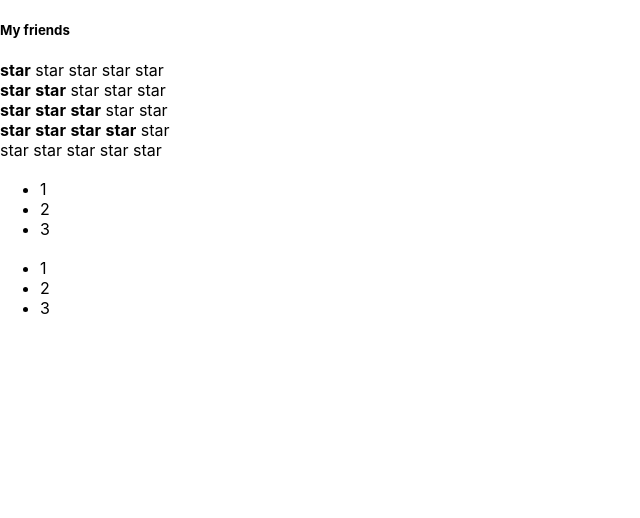
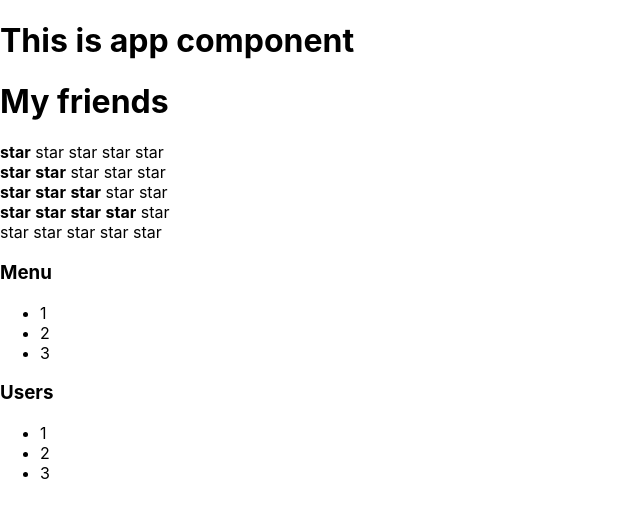
Before and after one commit to vovakiriuhins/react-kabzda, a React (Create React App) app: page / in a window 1280 px wide. Shown: the top 518 px of the page, without its empty margins (0-640 px from the left). Built offline with nearby package versions, Linux system fonts and the light colour scheme.

Commit message:
adding propsType

```diff
--- a/src/App.tsx
+++ b/src/App.tsx
@@ -7,27 +7,27 @@ function App() {
     return (
         <div>
             <PageTitle title={"This is app component"}/>
-            <PageTitle friends={"My friends"}/>
+            <PageTitle title={"My friends"}/>
             <Rating value={1}/>
             <Rating value={2}/>
             <Rating value={3}/>
             <Rating value={4}/>
             <Rating value={0}/>
 
-            <Accordion title={"Menu"}/>
-            <Accordion title={"Users"}/>
+            <Accordion titleValue={"Menu"}/>
+            <Accordion titleValue={"Users"}/>
         </div>
     );
 }
 
-function PageTitle(props: any) {
+type PageTitlePropsType = {
+    title: string
+}
+
+function PageTitle(props: PageTitlePropsType) {
     return (
-        <div>
-            <h1>{props.titleValue}</h1>
-            <h5>{props.friends}</h5>
-        </div>
-
-)
+        <h1>{props.title}</h1>
+    )
 }
 
 
--- a/src/components/Accordion/Accordion.tsx
+++ b/src/components/Accordion/Accordion.tsx
@@ -1,18 +1,25 @@
 import React from "react";
 
-function Accordion(props: any) {
+type Accordion = {
+    titleValue: string
+}
+function Accordion(props: Accordion) {
     return (
         <div>
-            <AccordionTitle titleValue={props.titleValue}/>
+            <AccordionTitle title={props.titleValue}/>
             <AccordionBody/>
         </div>
     )
 }
 
-function AccordionTitle(props: any) {
+type AccordionTitlePropsType = {
+    title: string
+}
+
+function AccordionTitle(props: AccordionTitlePropsType) {
     return (
             <div>
-                <h3>{props.titleValue}</h3>
+                <h3>{props.title}</h3>
             </div>
     )
 }
--- a/src/components/Rating/Rating.tsx
+++ b/src/components/Rating/Rating.tsx
@@ -1,6 +1,10 @@
 import React from "react";
 
-export function Rating(props: any) {
+type RatingPropsType = {
+    value: 0 | 1 | 2 | 3 | 4 | 5
+}
+
+export function Rating(props: RatingPropsType) {
 
     if (props.value === 1) {
         return (
@@ -69,8 +73,12 @@ export function Rating(props: any) {
 
 }
 
-function Star(props: any) {
-    if (props.selected === true) {
+type StarPropsType = {
+    selected: boolean
+}
+
+function Star(props: StarPropsType) {
+    if (props.selected) {
         return <span><b>star</b> </span>
     }
     return <span>star </span>
```
